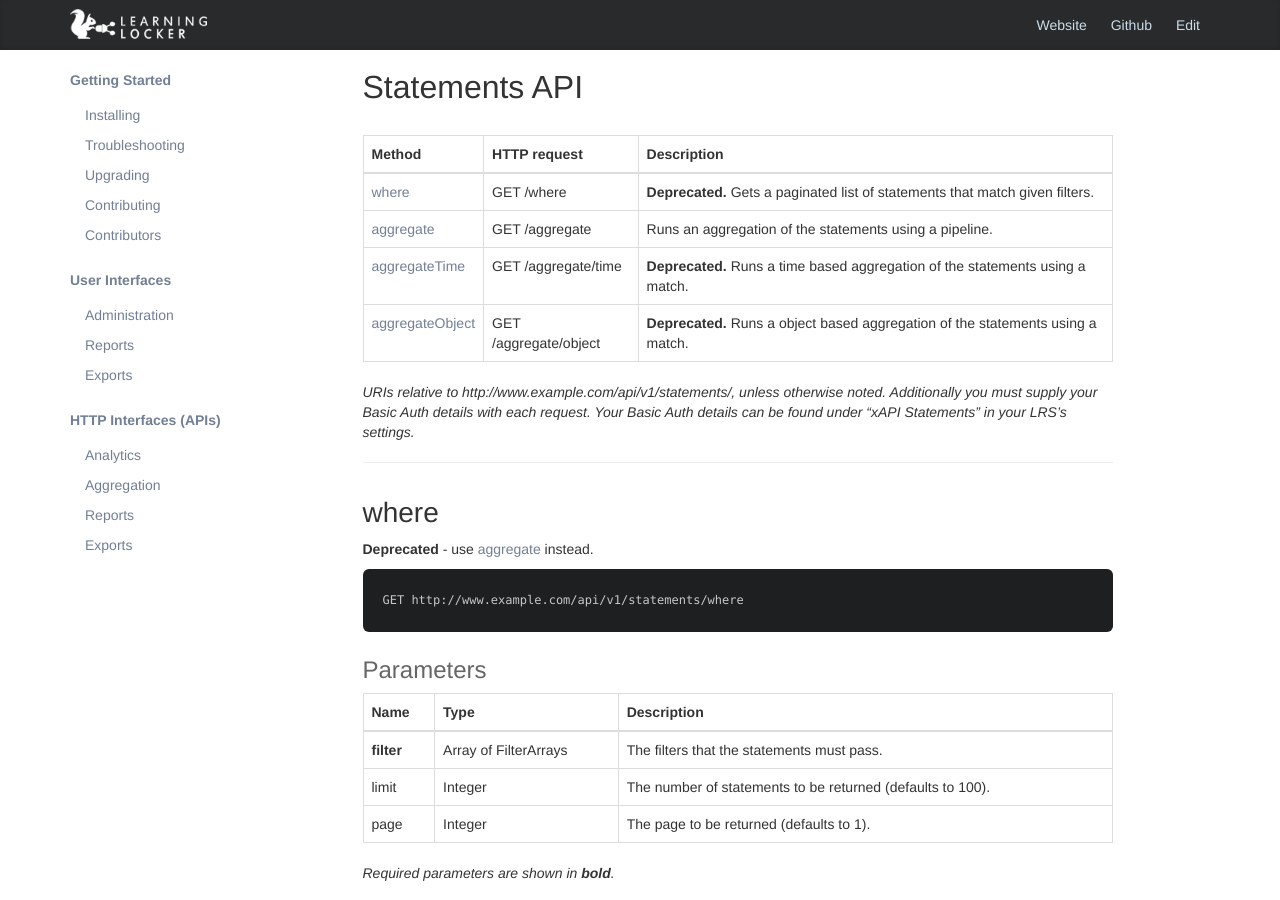
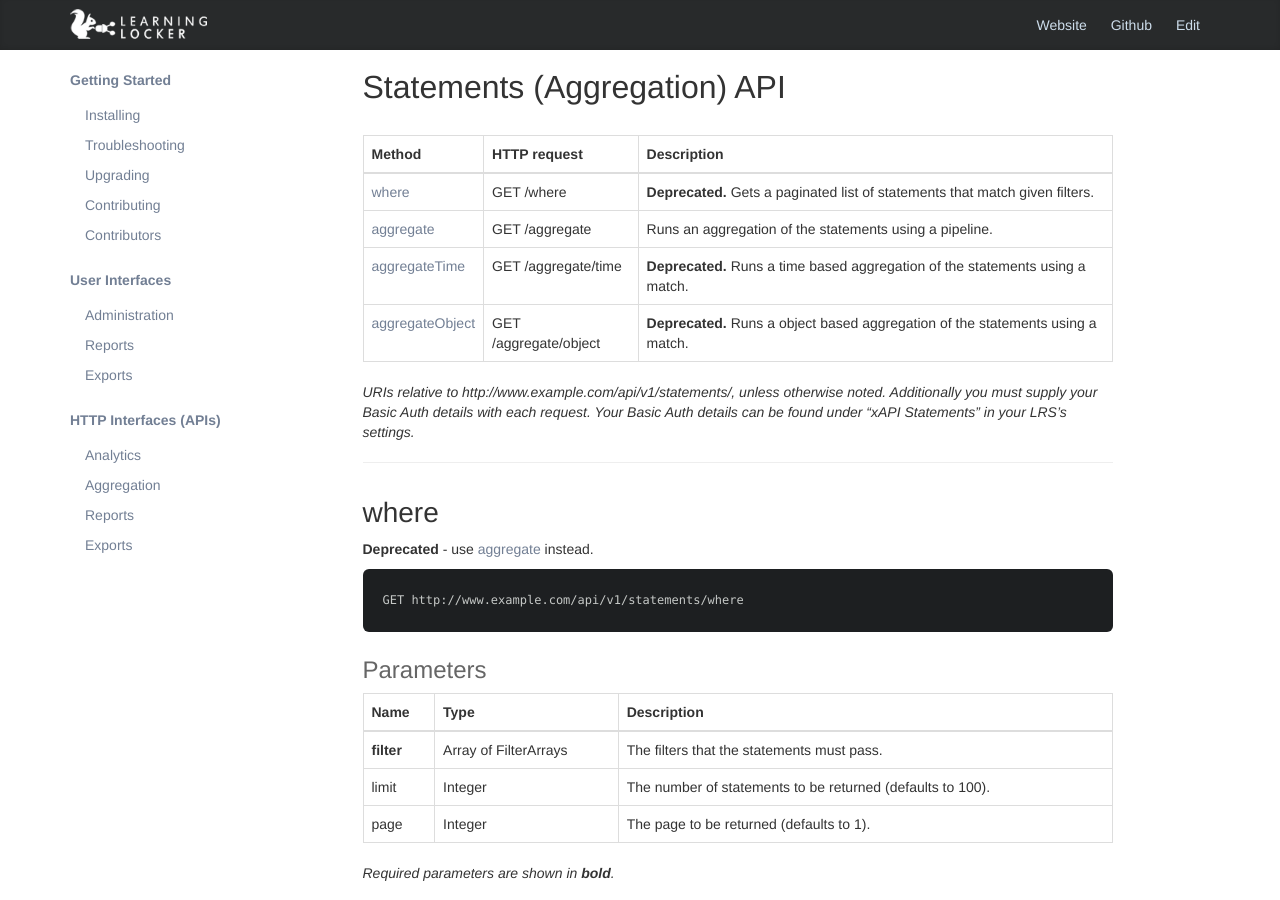
Before and after one commit to LearningLocker/docs, a Jekyll site: the page built from src/statements_api.md, in a window 1280 px wide and 900 px high. Built offline with Jekyll 4.4.1, drawn with Linux system fonts in a browser that asks for light colours; nearby versions of some CDN libraries.

Commit message:
Adds nickname.

```diff
--- a/src/statements_api.md
+++ b/src/statements_api.md
@@ -1,7 +1,7 @@
 ---
 ---
 
-# Statements API
+# Statements (Aggregation) API
 
 Method | HTTP request | Description
 --- | --- | ---
```
